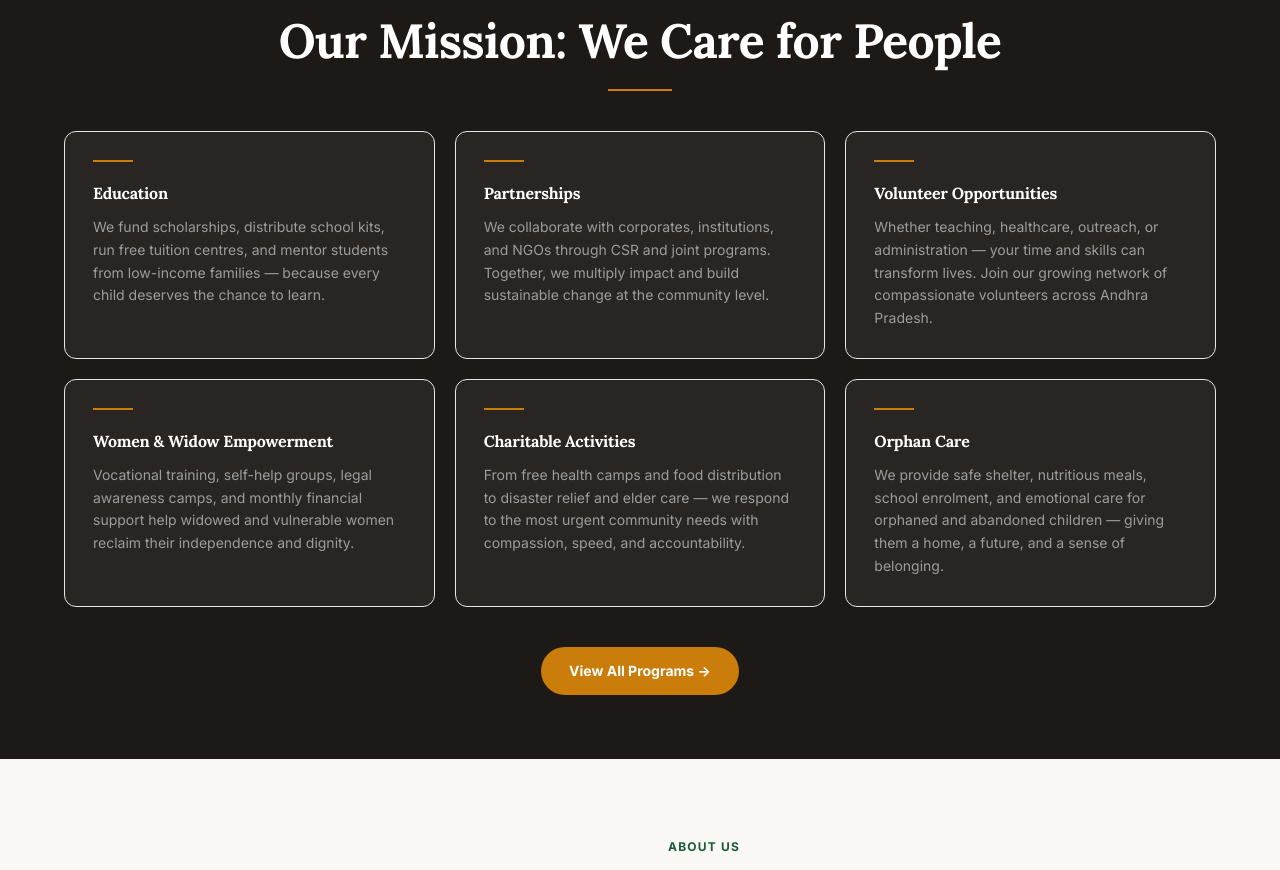
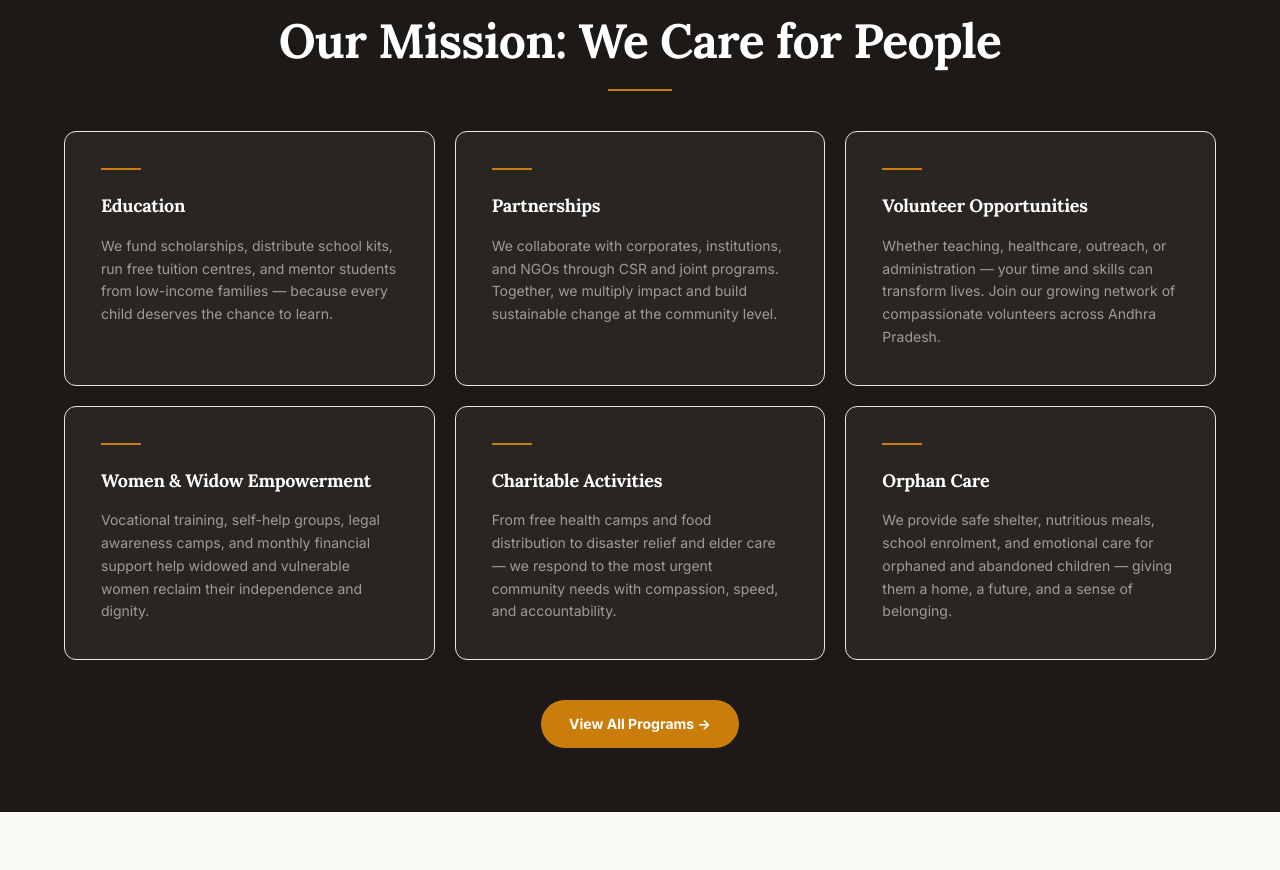
Before and after one commit to arkaserve/mss-charitable-trust, a React (Vite) app: page / in a window 1280 px wide. Shown: the part 1600-2470 px from the top of the page. Built offline with nearby package versions, Linux system fonts and the light colour scheme.

Commit message:
Make program cards bigger and more rectangular

```diff
--- a/src/pages/Home.jsx
+++ b/src/pages/Home.jsx
@@ -156,10 +156,11 @@ export default function Home({ openDonate }) {
               {programs.map((p, i) => (
                 <div
                   key={i}
-                  className="bg-white/5 border border-white/8 p-7 rounded-xl flex flex-col"
+                  className="bg-white/5 border border-white/8 p-9 rounded-xl flex flex-col"
+                  style={{ minHeight: 240 }}
                 >
-                  <div className="w-10 h-0.5 bg-marigold mb-5" />
-                  <h3 className="font-bold text-white text-base mb-3 leading-snug">
+                  <div className="w-10 h-0.5 bg-marigold mb-6" />
+                  <h3 className="font-bold text-white text-lg mb-4 leading-snug">
                     {p.title}
                   </h3>
                   <p className="text-white/55 text-sm leading-relaxed flex-1">{p.desc}</p>
```
